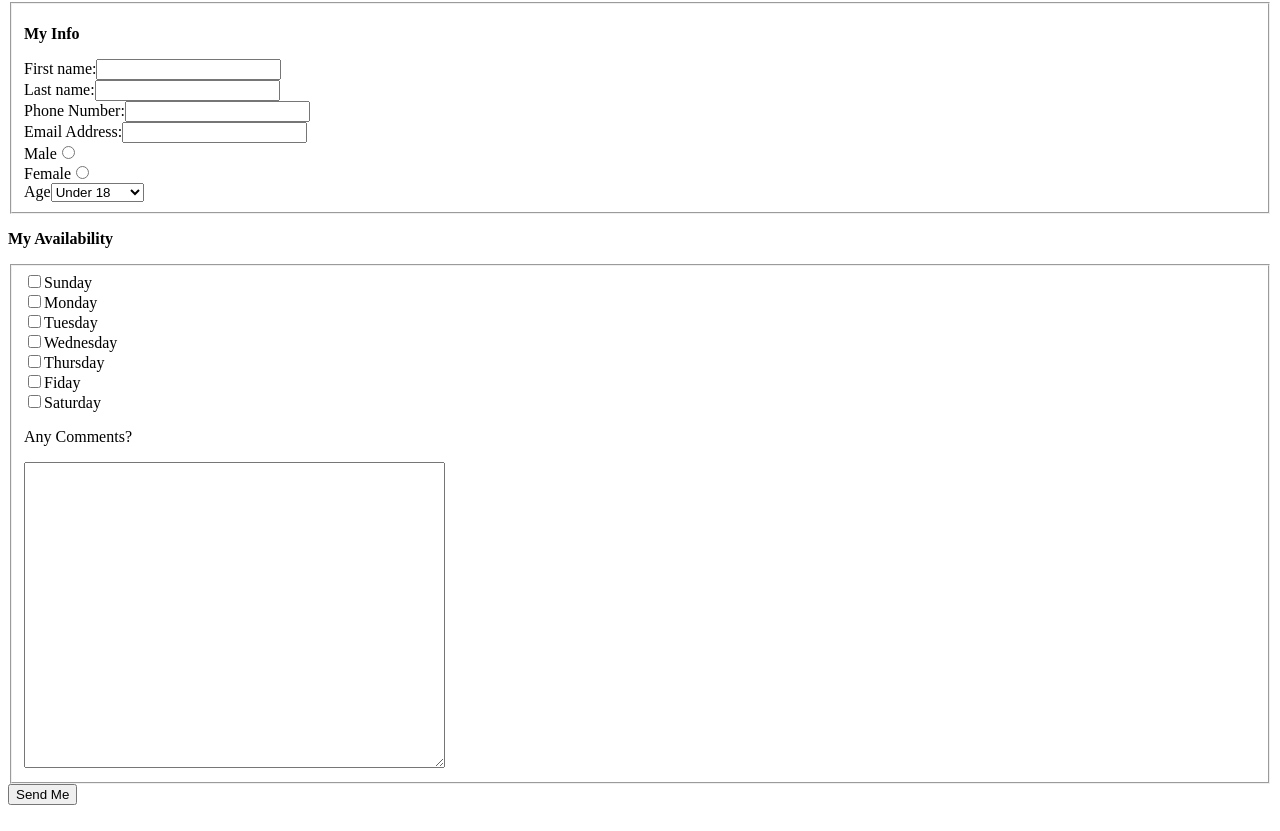
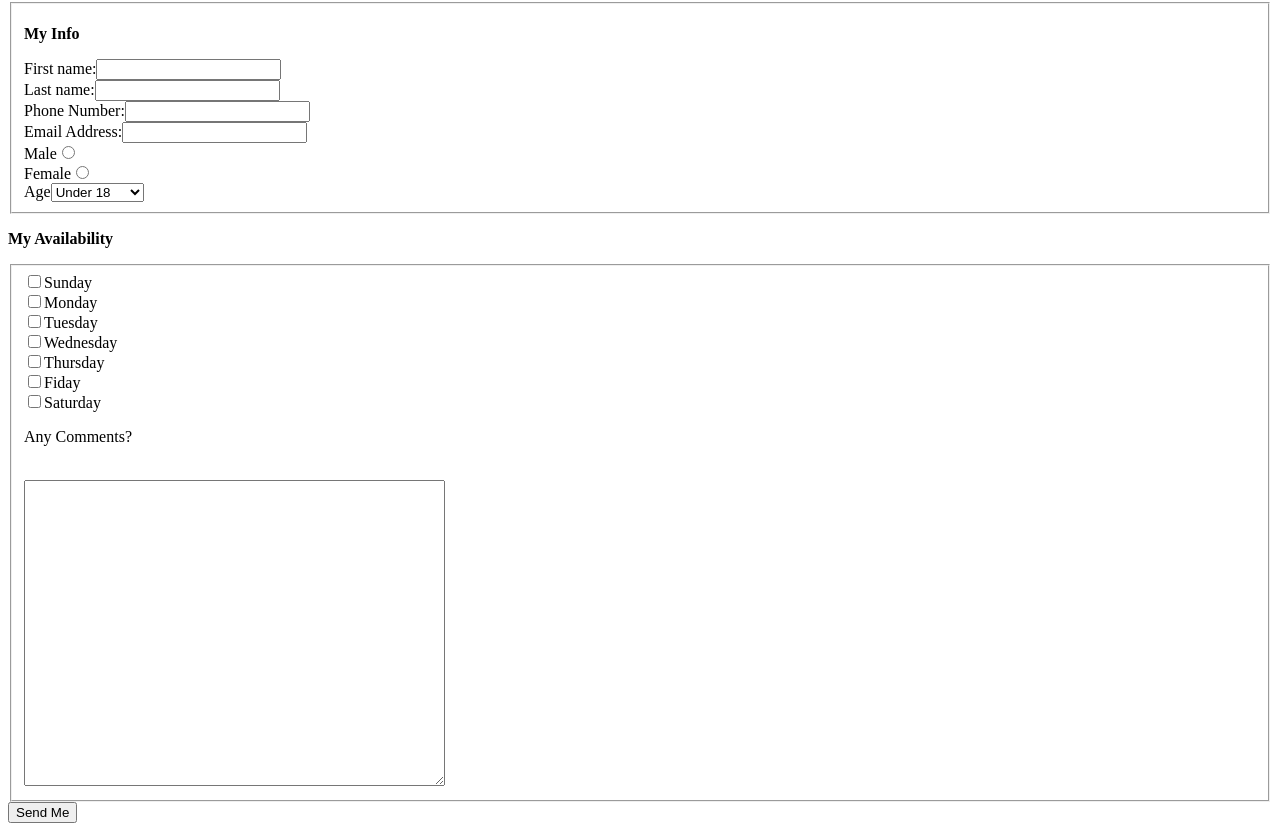
Before and after one commit to 8Kentonf/Lab4, a plain HTML site: page index.html in a window 1280 px wide. Shown: the part 78-909 px from the top of the page. Drawn offline with Linux system fonts and the light colour scheme.

Commit message:
adding breaks

```diff
--- a/index.html
+++ b/index.html
@@ -35,8 +35,8 @@
       <input type="checkbox" name="available_field[]" value="thursday">Thursday<br>
       <input type="checkbox" name="available_field[]" value="friday">Fiday<br>
       <input type="checkbox" name="available_field[]" value="saturday">Saturday<br>
-      <p>Any Comments?</p>
-      <textarea name="comments_field" rows="20" cols="50"></textarea>
+      <p>Any Comments?</p><br>
+      <textarea name="comments_field" rows="20" cols="50"></textarea><br>
       <input type="hidden" name="hidden_field" value="kfong3">
     </fieldset>
     <input type="submit" value="Send Me">
```
